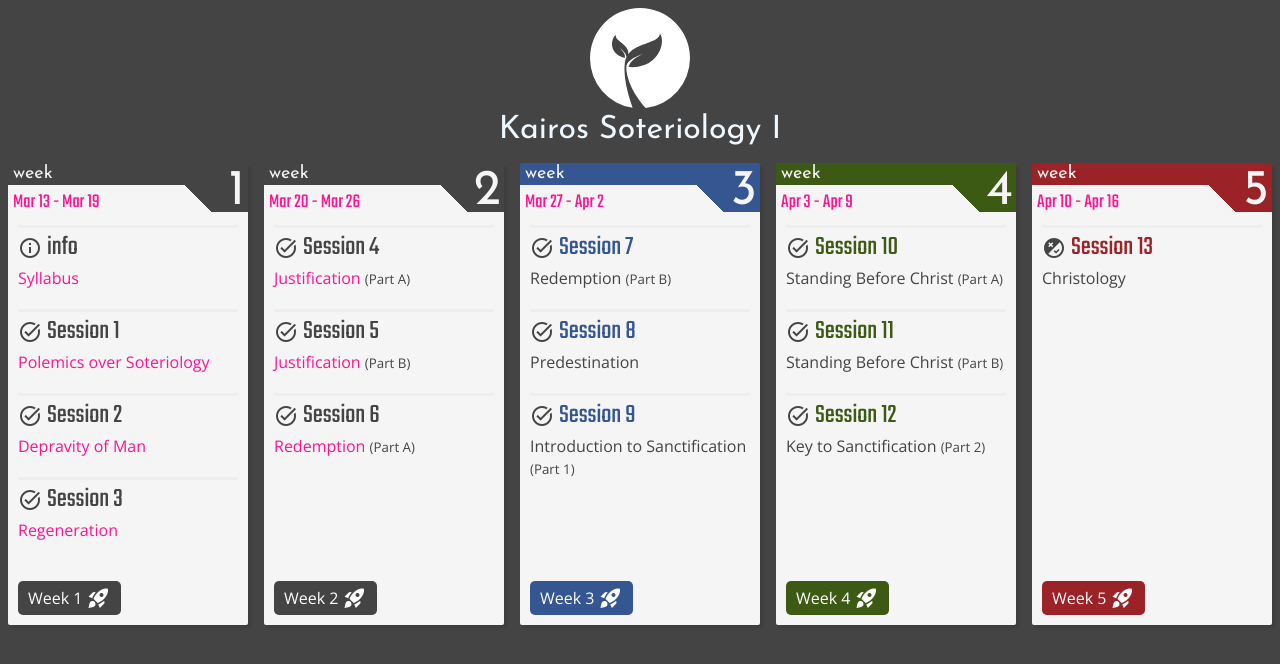
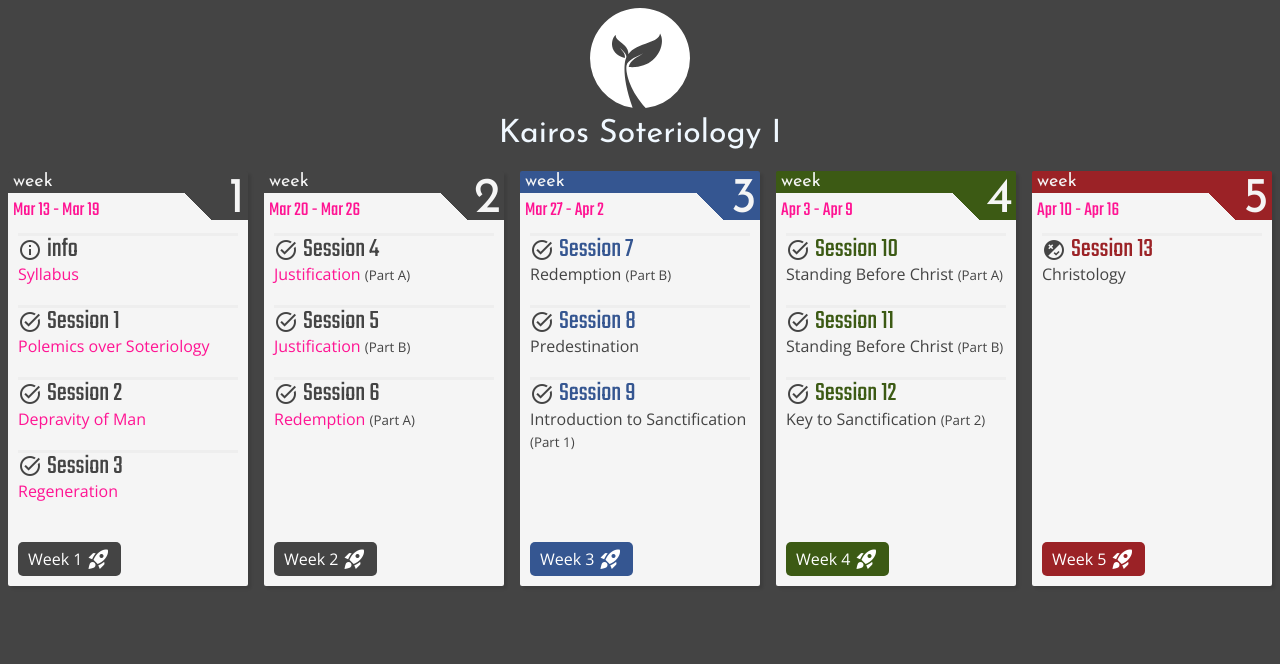
Before and after one commit to GospelTrust/kairos-th-513, a Jekyll site: the page built from docs/index.html, in a window 1280 px wide. Shown: the top 664 px of the page. Built offline with Jekyll 4.4.1, drawn with Linux system fonts in a browser that asks for light colours.

Commit message:
style: line spacing

```diff
--- a/docs/assets/css/lesson.css
+++ b/docs/assets/css/lesson.css
@@ -28,9 +28,10 @@
   font-family: var(--secondaryFont);
   font-weight: normal;
   color: var(--secondaryColor);
+  line-height: 1;
 }
 
-h1 { font-size: 2.5em; line-height: 1em; }
+h1 { font-size: 2.5em }
 h2 { font-size: 2em }
 h3 { font-size: 1.7em }
 h4 { font-size: 1.4em }
@@ -144,5 +145,6 @@
 @media (max-width: 700px) {
   body {
     font-size: 18px;
+    line-height: 1.5;
   }
 }
```
